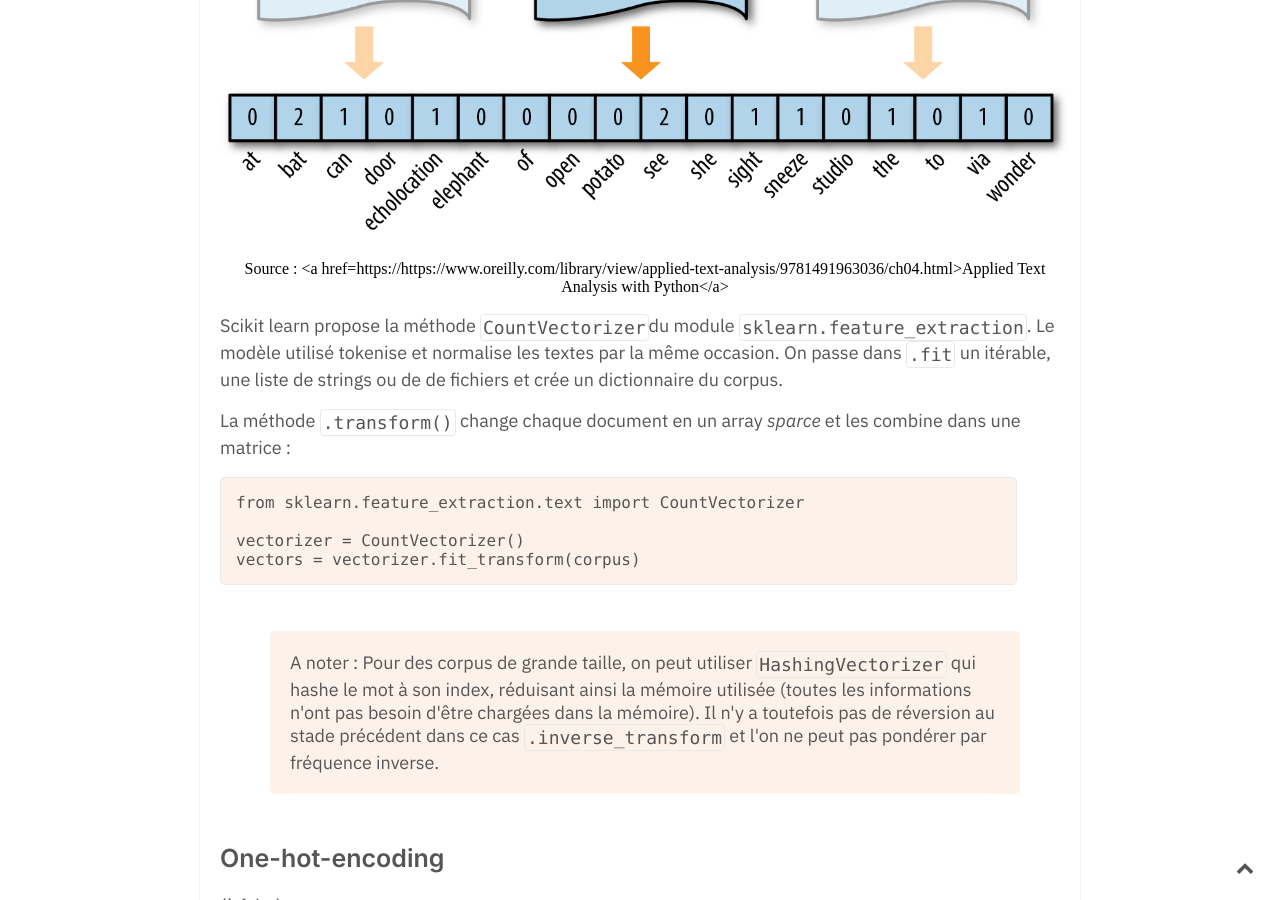
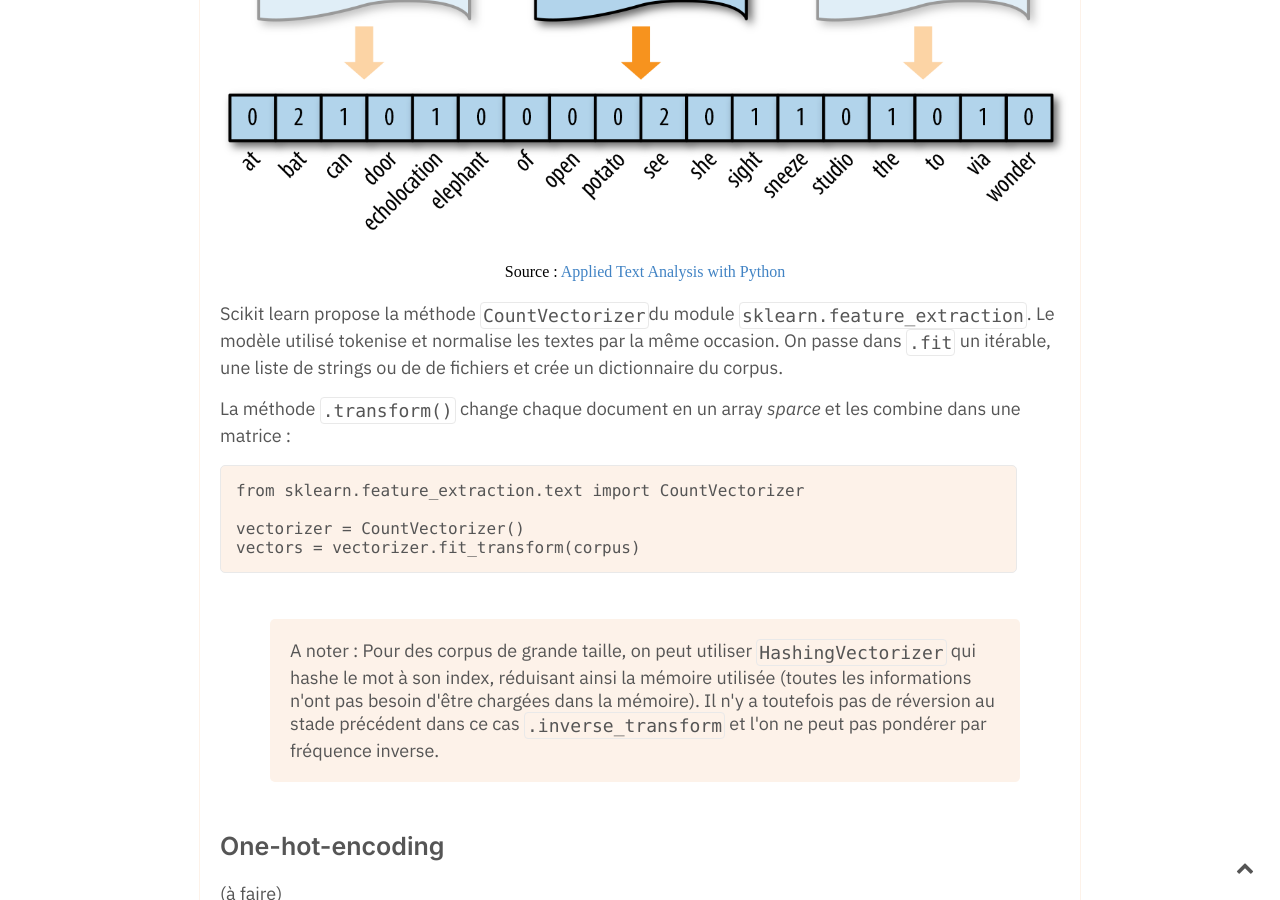
Before and after one commit to Maxence-L/arboretum.link, a Jekyll site: the page built from _notes/Vectoriser du texte.md, in a window 1280 px wide and 900 px high, scrolled down 2594 px. Built offline with Jekyll 4.4.1, drawn with Linux system fonts in a browser that asks for light colours; formulas are drawn with MathJax 3; the table of contents is made by our own code.

Commit message:
Update Vectoriser du texte.md

```diff
--- a/_notes/Vectoriser du texte.md
+++ b/_notes/Vectoriser du texte.md
@@ -57,7 +57,7 @@ La vectorisation la plus simple : on attribue à chaque élément du vecteur une
 
 ![](/assets/img/fréquence.png)
 <div align="center">
-  Source : <a href=https://https://www.oreilly.com/library/view/applied-text-analysis/9781491963036/ch04.html>Applied Text Analysis with Python</a>
+  Source : <a href="https://https://www.oreilly.com/library/view/applied-text-analysis/9781491963036/ch04.html">Applied Text Analysis with Python</a>
 </div>
 
 Scikit learn propose la méthode `CountVectorizer`du module `sklearn.feature_extraction`. Le modèle utilisé tokenise et normalise les textes par la même occasion. On passe dans `.fit` un itérable, une liste de strings ou de de fichiers et  crée un dictionnaire du corpus.
```
